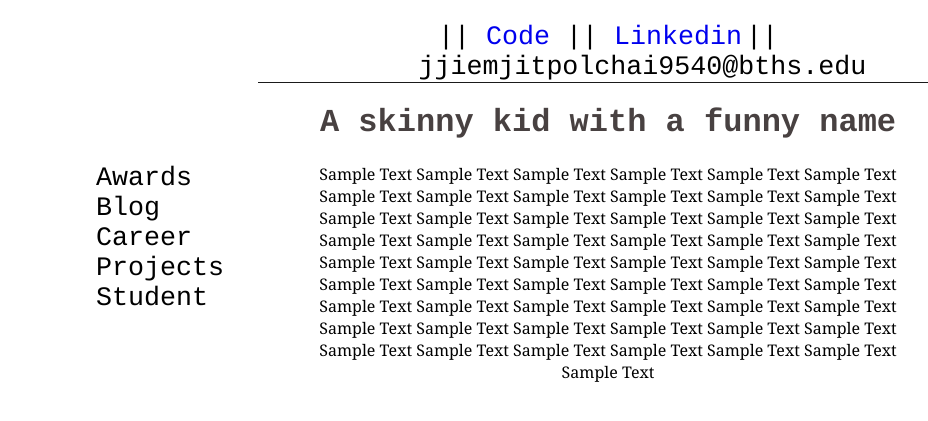
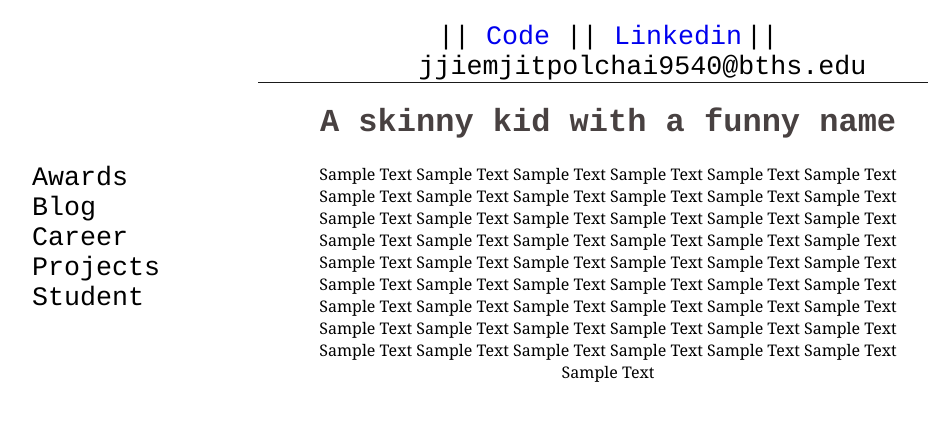
Before and after one commit to gammaseeker/gammaseeker.github.io, a PHP site: page / in a window 1280 px wide. Shown: the part 58-479 px from the top of the page, without its empty margins (32-960 px from the left). Run offline with PHP 8.4, Linux system fonts and the light colour scheme.

Commit message:
Update indexCSS.css

```diff
--- a/css/indexCSS.css
+++ b/css/indexCSS.css
@@ -41,8 +41,8 @@ a
     position: relative;*/
 	position: absolute;
     z-index: 2000;
-    width: 89px;
-    left: 10%;
+    width: 500px;
+    left: 5%;
     margin-left: 0;
 	font-family: "COURIER";
 	font-size: 20pt;
```
